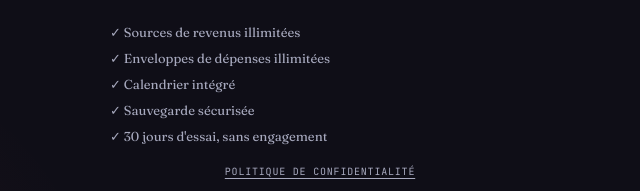
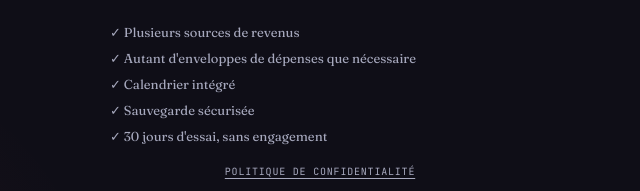
Before and after one commit to LePresidentSite/avant-la-paie, a website: page index.html in a window 1280 px wide. Shown: the part 521-712 px from the top of the page, 320-960 px from the left. Drawn offline with nearby package versions, Linux system fonts and the light colour scheme.

Commit message:
Add files via upload

```diff
--- a/index.html
+++ b/index.html
@@ -1149,8 +1149,8 @@
     </div>
 
     <div class="auth-features">
-      <div>✓ Sources de revenus illimitées</div>
-      <div>✓ Enveloppes de dépenses illimitées</div>
+      <div>✓ Plusieurs sources de revenus</div>
+      <div>✓ Autant d'enveloppes de dépenses que nécessaire</div>
       <div>✓ Calendrier intégré</div>
       <div>✓ Sauvegarde sécurisée</div>
       <div>✓ 30 jours d'essai, sans engagement</div>
@@ -1259,8 +1259,8 @@
 
     <div class="auth-features" style="margin-top: 24px;">
       <div style="margin-bottom: 8px; color: var(--ink); font-weight: 600;">Inclus dans PRO :</div>
-      <div>✓ Sources de revenus illimitées</div>
-      <div>✓ Enveloppes de dépenses illimitées</div>
+      <div>✓ Plusieurs sources de revenus</div>
+      <div>✓ Autant d'enveloppes de dépenses que nécessaire</div>
       <div>✓ Sauvegarde automatique dans le nuage</div>
       <div>✓ Synchronisation entre tous tes appareils</div>
       <div>✓ Calendrier intégré</div>
```
